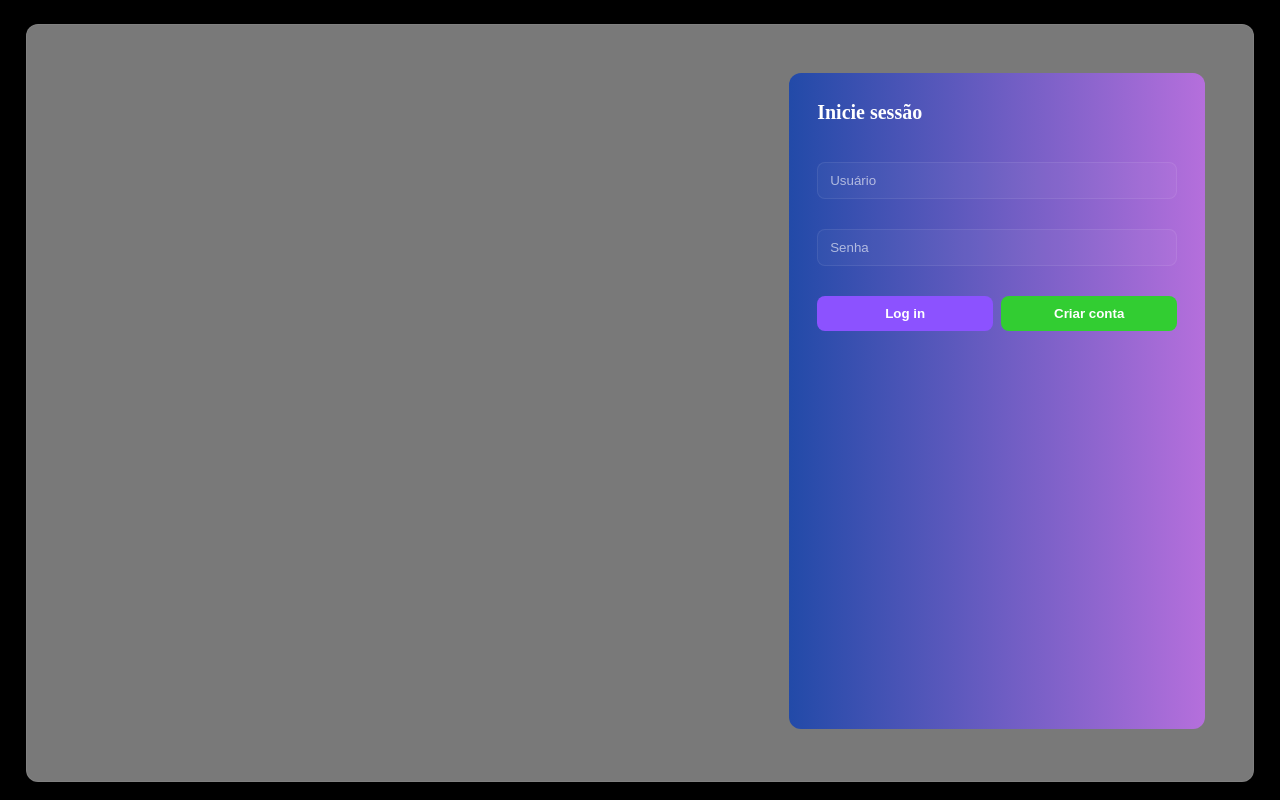
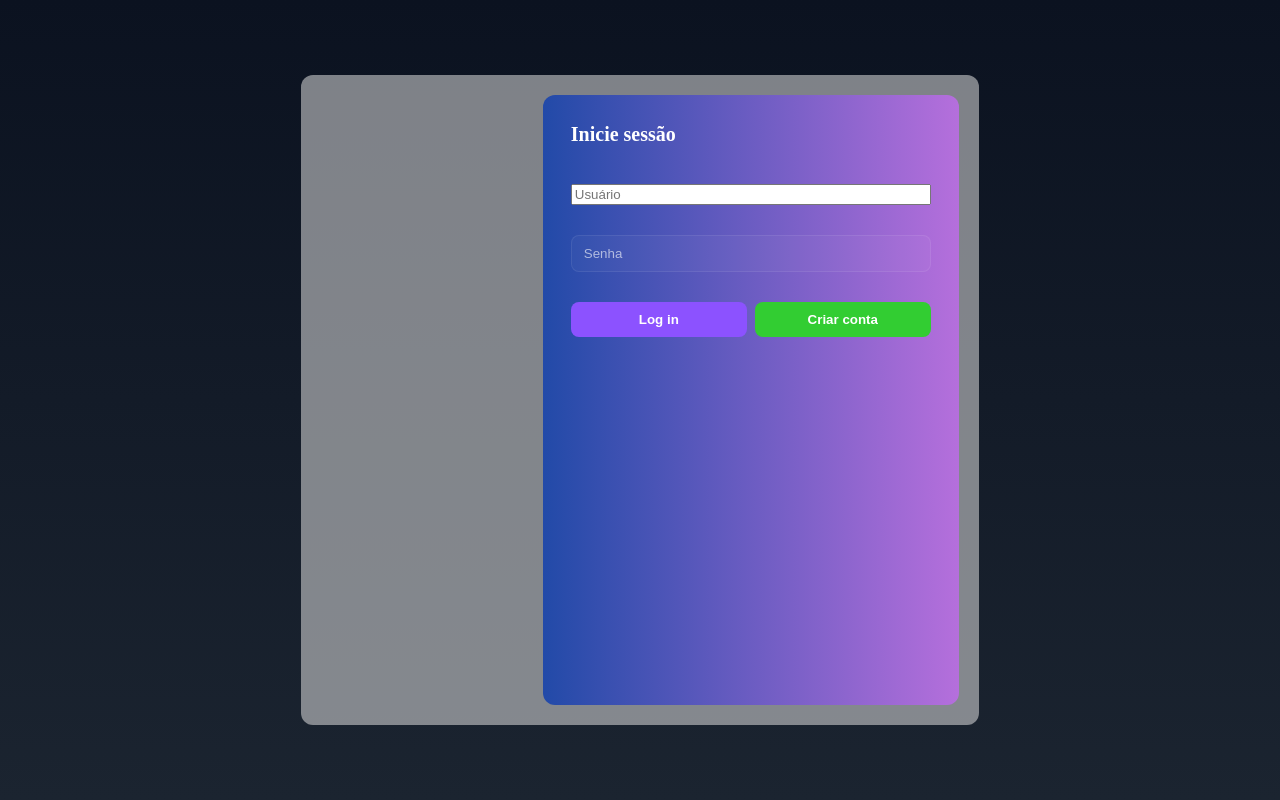
Before and after one commit to jhonherikgc/Login-Page, a React (Vite) app: page / in a window 1280 px wide. Built offline with nearby package versions, Linux system fonts and the light colour scheme.

Commit message:
:lipstick: feat

```diff
--- a/src/styles/loginPage.css
+++ b/src/styles/loginPage.css
@@ -13,7 +13,7 @@ html, body, #root {
 
 .login-page {
   @apply bg-black w-screen min-h-screen;
-  background: #000;
+  background: linear-gradient(180deg,#0b1220 0%, #1b2430 100%); /* temporário: mais claro que preto */
   width: 100vw;
   min-height: 100vh;
   overflow: hidden;
@@ -60,7 +60,9 @@ html, body, #root {
 }
 
 /* inputs and buttons */
-.usuario-input,
+.firstName-input,
+.lastName-input,
+.email-input,
 .password-input {
   background: rgba(255,255,255,0.03);
   border: 1px solid rgba(255,255,255,0.08);
@@ -72,7 +74,9 @@ html, body, #root {
   box-sizing: border-box;
 }
 
-.usuario-input::placeholder,
+.firstName-input::placeholder,
+.lastName-input::placeholder,
+.email-input::placeholder,
 .password-input::placeholder {
   color: rgba(255,255,255,0.6);
 }
@@ -104,6 +108,49 @@ html, body, #root {
   background-color: #32CD32;
 }
 
+.remember-me {
+  display: flex;
+  align-self: flex-start;
+  gap: 6px;
+  font-size: 0.875rem;
+}
+
+.forgot-password{
+  color: #fff;
+  text-decoration: underline;
+  cursor: pointer;
+  font-size: 0.875rem;
+  align-self: flex-end;
+}
+
+/* novo: row que posiciona os itens de ação */
+.actions-row {
+  display: flex;
+  justify-content: space-between; /* remember-me à esquerda, forgot-password à direita */
+  align-items: center;
+  width: 100%;
+  gap: 12px;
+  box-sizing: border-box;
+  margin-top: 6px;
+}
+
+/* mantém estilo dos itens (pode sobrescrever regras antigas se necessário) */
+.actions-row .remember-me {
+  display: flex;
+  align-items: center;
+  gap: 8px;
+  font-size: 0.875rem;
+  color: #fff;
+  pointer-events: auto;
+}
+
+.actions-row .forgot-password {
+  color: #fff;
+  text-decoration: underline;
+  cursor: pointer;
+  font-size: 0.875rem;
+  pointer-events: auto;
+}
 
 /* small screens adjustments */
 @media (max-width: 420px) {
@@ -120,18 +167,14 @@ html, body, #root {
 }
 
 .container-maior {
-  width: 90em;
-  height: 700px;
-  max-width: 95%;
-  padding: 28px;
+  width: 85em;
+  height: 650px;
+  max-width: 55%;
   border-radius: 12px;
   background: rgba(221, 221, 221, 0.55); /* dark translucent box */
-  border: 1px solid rgba(255,255,255,0.06);
-  box-shadow: 0 8px 30px rgba(0,0,0,0.6);
   color: #fff;
   display: flex;
   flex-direction: column;
-  gap: 12px;
 
   /* alinha filhos à direita */
   align-items: flex-end;
@@ -146,3 +189,15 @@ html, body, #root {
   margin: 20px;
   align-self: flex-end;
 }
+
+.login-google button {
+  color: #fff;
+  background-color: #4285F4;
+  border: 1px solid #ffffff14;
+  box-shadow: 0 4px 6px rgba(0,0,0,0.1);
+  width: 100%;
+  padding: 10px 14px;
+  border-radius: 8px;
+  cursor: pointer;
+  font-weight: 600;
+}
```
